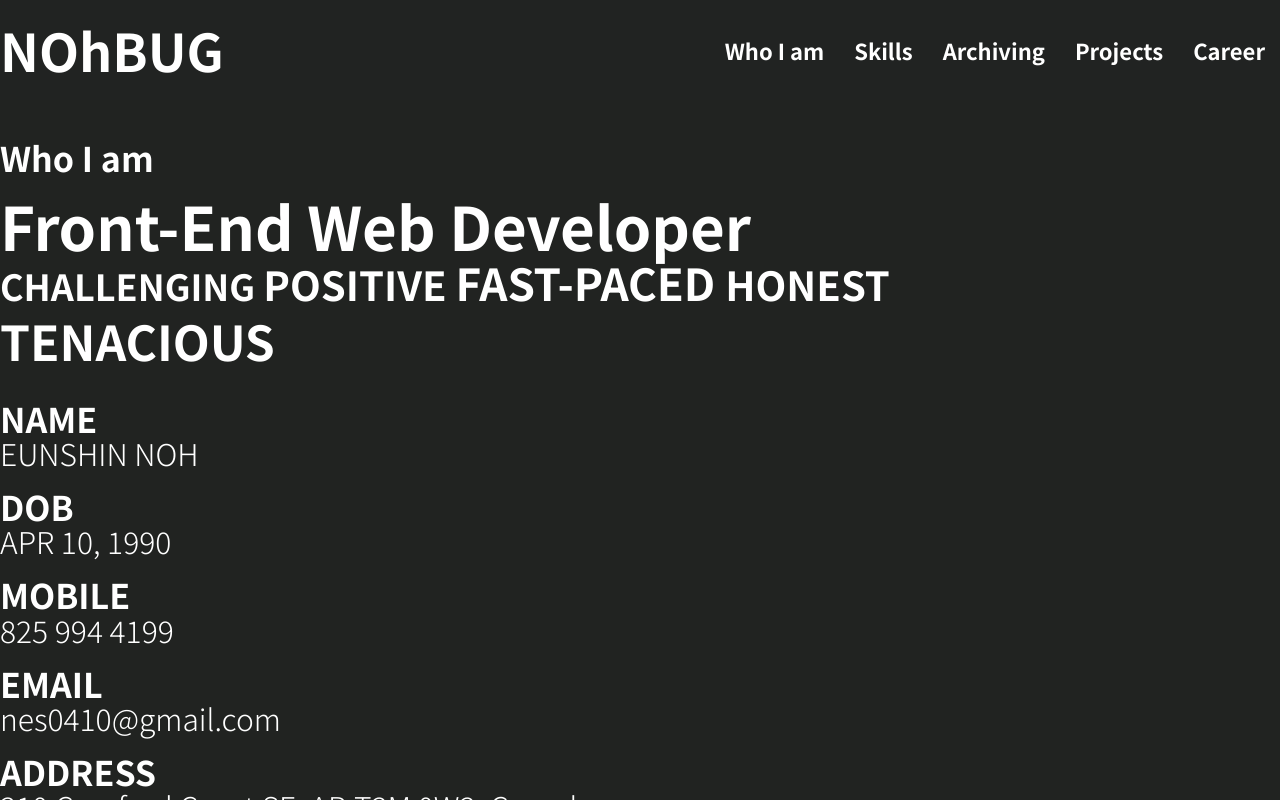
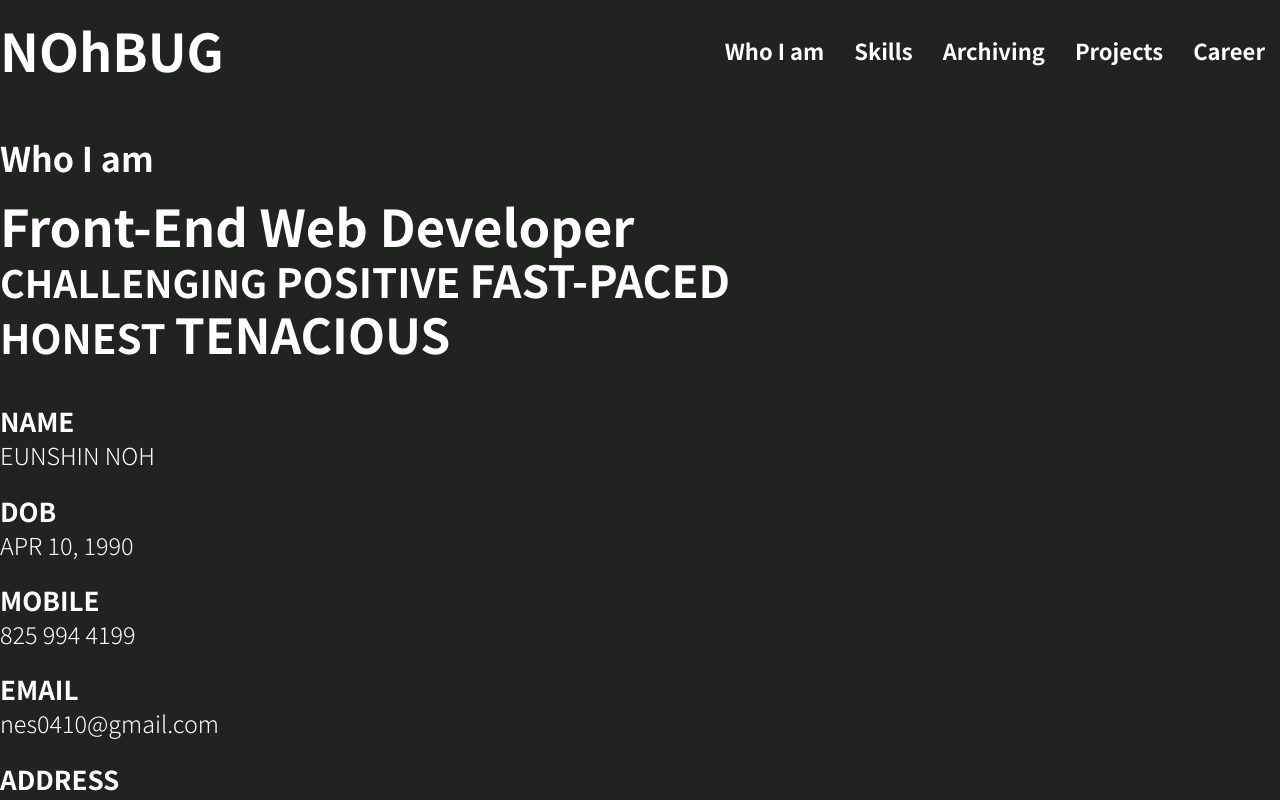
Before and after one commit to Programmers00/portfolio, a Vue app: page / in a window 1280 px wide. Both pictures are taken after a click on the button "SHOW MORE". Shown: the top 800 px of the page. Built offline with nearby package versions, Linux system fonts and the light colour scheme.

Commit message:
refs #12 Who fontsize, infoToggle animation

```diff
--- a/src/components/InfoCard.vue
+++ b/src/components/InfoCard.vue
@@ -29,13 +29,14 @@ export default {
   padding-block: 10px;
   .infoTitle {
     font-weight: 700;
-    font-size: 34px;
+    font-size: 2rem;
+    line-height: 2rem;
   }
   .infoContent {
     display: inline;
     font-weight: 300;
-    font-size: 30px;
-    line-height: 30px;
+    font-size: 1.8rem;
+    line-height: 1.8rem;
   }
 }
 </style>
--- a/src/views/main/Who.vue
+++ b/src/views/main/Who.vue
@@ -9,14 +9,14 @@
       <div class="introContent">
         <p class="intro">
           Front-End Web Developer
-          <span style="font-size: 36px"> CHALLENGING </span>
-          <span style="font-size: 40px"> POSITIVE </span>
-          <span style="font-size: 44px"> FAST-PACED </span>
-          <span style="font-size: 40px"> HONEST </span>
-          <span style="font-size: 48px"> TENACIOUS </span>
+          <span style="font-size: 2.9rem"> CHALLENGING </span>
+          <span style="font-size: 3.1rem"> POSITIVE </span>
+          <span style="font-size: 3.4rem"> FAST-PACED </span>
+          <span style="font-size: 3.1rem"> HONEST </span>
+          <span style="font-size: 3.7rem"> TENACIOUS </span>
         </p>
       </div>
-      <div class="infoContent" v-show="showInfo">
+      <div class="infoContent">
         <InfoCard
           v-for="{ infoTitle, infoContent } in infoData"
           v-bind:key="infoTitle"
@@ -25,8 +25,8 @@
           <template v-slot:infoContent>{{ infoContent }}</template>
         </InfoCard>
       </div>
-      <button @click="showInfo = !showInfo">
-        {{ showInfo === false ? "SHOW MORE" : "SHOW LESS" }}
+      <button @click="showInfoToggle">
+        {{ infoBtn === "showMore" ? "SHOW MORE" : "SHOW LESS" }}
       </button>
     </template>
   </BaseBox>
@@ -42,6 +42,10 @@ export default {
     InfoCard,
   },
   data: () => ({
+    /** style data */
+    infoBtn: "showMore", // "showLess"
+    infoContentAnimation: "infoClose",
+    /** data */
     title: "Who I am",
     bgColorData: "black",
     showInfo: false,
@@ -61,10 +65,70 @@ export default {
       },
     ],
   }),
+  methods: {
+    showInfoToggle() {
+      this.infoBtn = this.infoBtn === "showMore" ? "showLess" : "showMore";
+      if (this.infoBtn === "showMore") {
+        this.infoContentAnimation = "infoClose";
+      } else {
+        this.infoContentAnimation = "infoOpen";
+      }
+    },
+  },
 };
 </script>
 
 <style lang="scss">
+@keyframes infoOpen {
+  0% {
+    opacity: 0;
+    visibility: hidden;
+    // display: none;
+    height: 0;
+  }
+  25% {
+    opacity: 0.25;
+    height: 150px;
+  }
+  50% {
+    opacity: 0.5;
+    height: 300px;
+  }
+  75% {
+    opacity: 0.75;
+    height: 450px;
+  }
+  100% {
+    opacity: 1;
+    // display: block;
+    height: auto;
+  }
+}
+@keyframes infoClose {
+  0% {
+    opacity: 1;
+    // display: block;
+    height: auto;
+  }
+  25% {
+    opacity: 0.75;
+    height: 450px;
+  }
+  50% {
+    opacity: 0.5;
+    height: 300px;
+  }
+  75% {
+    opacity: 0.75;
+    height: 150px;
+  }
+  100% {
+    opacity: 0;
+    visibility: hidden;
+    // display: none;
+    height: 0;
+  }
+}
 .introContent {
   display: flex;
   flex-direction: column;
@@ -75,22 +139,26 @@ export default {
   .intro {
     max-width: 900px;
     font-weight: 700;
-    font-size: 60px;
-    line-height: 50px;
+    // font-size: 60px;
+    font-size: 3.9em;
+    // line-height: 50px;
+    line-height: 3.9rem;
   }
 }
 .infoContent {
   width: 100%;
-  display: inline-flex;
-  flex-direction: row;
-  flex-wrap: wrap;
+  // display: inline-flex;
+  // flex-direction: row;
+  // flex-wrap: wrap;
   padding-block: 10px;
-  height: auto;
+  // height: auto;
   justify-content: space-between;
   align-items: flex-start;
+  animation: v-bind(infoContentAnimation) ease-in 350ms forwards;
 }
 button {
-  font-size: 30px !important;
+  // font-size: 30px !important;
+  font-size: 2rem !important;
   border: none;
   color: white;
   text-align: center;
```
